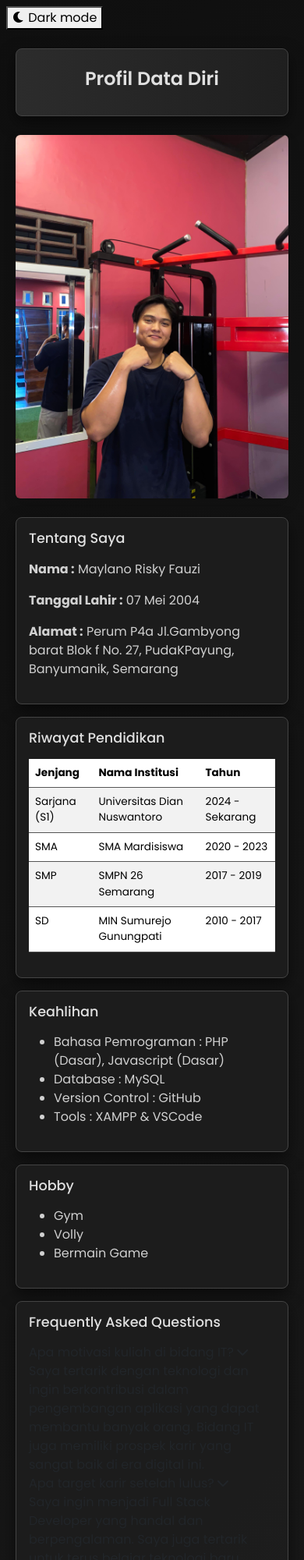
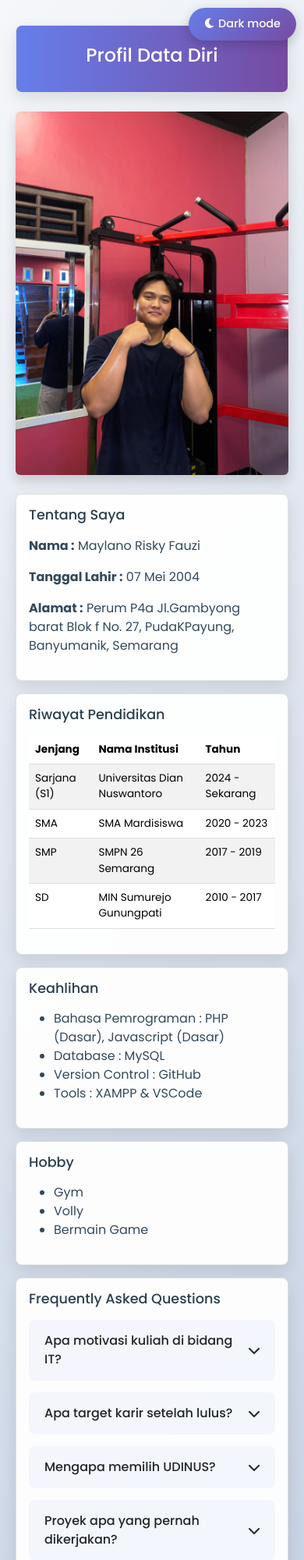
Before and after one commit to lanoriskyfauzi-maker/tugas-lano, a plain HTML site: page index.html in a window 390 px wide. Shown: the top 2000 px of the page at 78% size. Drawn offline with nearby package versions, Linux system fonts and the light colour scheme.

Commit message:
Implement light/dark mode styles and theme toggle
Updated styles for light and dark modes, added theme toggle button and FAQ styles.

```diff
--- a/style.css
+++ b/style.css
@@ -1,47 +1,54 @@
-/* style.css */
+/* LIGHT MODE (Default) */
         body {
-  background: linear-gradient(135deg, #0f0f0f, #1a1a1a);
-  color: #e0e0e0;
+            background: linear-gradient(135deg, #f5f7fa, #c3cfe2);
+            color: #2c3e50;
             font-family: 'Poppins', sans-serif;
             padding-bottom: 2rem;
+            transition: all 0.3s ease;
         }
 
         .card {
-  background: rgba(30, 30, 30, 0.85);
-  border: 1px solid #444;
-  box-shadow: 0 8px 20px rgba(0, 0, 0, 0.5);
+            background: rgba(255, 255, 255, 0.95);
+            border: 1px solid #e0e0e0;
+            box-shadow: 0 8px 20px rgba(0, 0, 0, 0.1);
             border-radius: 12px;
             margin-bottom: 1.5rem;
+            transition: all 0.3s ease;
         }
 
         .header-bg {
-  background: linear-gradient(90deg, #2c2c2c, #1f1f1f);
+            background: linear-gradient(90deg, #667eea, #764ba2);
+            color: white;
+            position: relative;
         }
 
         h1, h2, h3 {
-  color: #e0e0e0;
+            color: #2c3e50;
+            transition: color 0.3s ease;
         }
 
-h1 {
-  font-weight: 600;
+        .header-bg h1 {
+            color: white;
         }
 
         p, li, td, th {
-  color: #d0d0d0;
+            color: #34495e;
+            transition: color 0.3s ease;
         }
 
         a {
-  color: #64b5f6;
+            color: #3498db;
             text-decoration: none;
+            transition: color 0.3s ease;
         }
 
         a:hover {
-  color: #90caf9;
+            color: #2980b9;
             text-decoration: underline;
         }
 
         table {
-  background-color: rgba(40, 40, 40, 0.7);
+            background-color: rgba(255, 255, 255, 0.8);
             border-collapse: collapse;
             width: 100%;
         }
@@ -49,11 +56,11 @@ table {
         th, td {
             padding: 0.75rem;
             text-align: left;
-  border-bottom: 1px solid #555;
+            border-bottom: 1px solid #ddd;
         }
 
         th {
-  background-color: rgba(50, 50, 50, 0.8);
+            background-color: rgba(102, 126, 234, 0.1);
         }
 
         footer p {
@@ -61,15 +68,151 @@ footer p {
         }
 
         footer a {
+            color: #27ae60;
+        }
+
+        footer a:hover {
+            color: #229954;
+        }
+
+        /* DARK MODE */
+        body.dark-mode {
+            background: linear-gradient(135deg, #0f0f0f, #1a1a1a);
+            color: #e0e0e0;
+        }
+
+        body.dark-mode .card {
+            background: rgba(30, 30, 30, 0.85);
+            border: 1px solid #444;
+            box-shadow: 0 8px 20px rgba(0, 0, 0, 0.5);
+        }
+
+        body.dark-mode .header-bg {
+            background: linear-gradient(90deg, #2c2c2c, #1f1f1f);
+        }
+
+        body.dark-mode h1,
+        body.dark-mode h2,
+        body.dark-mode h3 {
+            color: #e0e0e0;
+        }
+
+        body.dark-mode p,
+        body.dark-mode li,
+        body.dark-mode td,
+        body.dark-mode th {
+            color: #d0d0d0;
+        }
+
+        body.dark-mode a {
+            color: #64b5f6;
+        }
+
+        body.dark-mode a:hover {
+            color: #90caf9;
+        }
+
+        body.dark-mode table {
+            background-color: rgba(40, 40, 40, 0.7);
+        }
+
+        body.dark-mode th {
+            background-color: rgba(50, 50, 50, 0.8);
+        }
+
+        body.dark-mode th,
+        body.dark-mode td {
+            border-bottom: 1px solid #555;
+        }
+
+        body.dark-mode footer a {
             color: #81c784;
         }
 
-footer a:hover {
+        body.dark-mode footer a:hover {
             color: #a5d6a7;
+        }
+
+        /* THEME TOGGLE BUTTON */
+        .theme-toggle {
+            position: fixed;
+            top: 20px;
+            right: 20px;
+            z-index: 1000;
+            background: linear-gradient(135deg, #667eea, #764ba2);
+            border: none;
+            border-radius: 50px;
+            padding: 12px 24px;
+            color: white;
+            font-weight: 500;
+            cursor: pointer;
+            box-shadow: 0 4px 15px rgba(0, 0, 0, 0.2);
+            transition: all 0.3s ease;
+        }
+
+        .theme-toggle:hover {
+            transform: translateY(-2px);
+            box-shadow: 0 6px 20px rgba(0, 0, 0, 0.3);
+        }
+
+        body.dark-mode .theme-toggle {
+            background: linear-gradient(135deg, #f39c12, #e67e22);
         }
 
 
 
+        /* ACCORDION/FAQ STYLES */
+        .faq-item {
+            margin-bottom: 15px;
+            border-radius: 8px;
+            overflow: hidden;
+            background: rgba(102, 126, 234, 0.05);
+            transition: all 0.3s ease;
+        }
+
+        body.dark-mode .faq-item {
+            background: rgba(100, 181, 246, 0.05);
+        }
+
+        .faq-question {
+            padding: 15px 20px;
+            cursor: pointer;
+            font-weight: 500;
+            display: flex;
+            justify-content: space-between;
+            align-items: center;
+            transition: all 0.3s ease;
+        }
+
+        .faq-question:hover {
+            background: rgba(102, 126, 234, 0.1);
+        }
+
+        body.dark-mode .faq-question:hover {
+            background: rgba(100, 181, 246, 0.1);
+        }
+
+        .faq-question i {
+            transition: transform 0.3s ease;
+        }
+
+        .faq-question.active i {
+            transform: rotate(180deg);
+        }
+
+        .faq-answer {
+            max-height: 0;
+            overflow: hidden;
+            transition: max-height 0.3s ease, padding 0.3s ease;
+            padding: 0 20px;
+        }
+
+        .faq-answer.show {
+            max-height: 500px;
+            padding: 15px 20px;
+        }
+
+        /* RESPONSIVE */
         @media (max-width: 767.98px) {
             body {
                 padding: 0.5rem;
@@ -88,19 +231,18 @@ footer a:hover {
                 margin-bottom: 1rem;
             }
 
-
-  img {
-    max-width: 100%;
-    height: auto;
+            .theme-toggle {
+                top: 10px;
+                right: 10px;
+                padding: 10px 20px;
+                font-size: 0.9rem;
             }
-
 
             table {
                 font-size: 0.9rem;
             }
 
-  th,
-  td {
+            th, td {
                 padding: 0.5rem;
             }
 
@@ -108,7 +250,6 @@ footer a:hover {
                 font-size: 0.9rem;
             }
         }
-
 
         @media (max-width: 575.98px) {
             h1 {
@@ -127,8 +268,7 @@ footer a:hover {
                 font-size: 0.85rem;
             }
 
-  th,
-  td {
+            th, td {
                 padding: 0.4rem;
             }
         }
```
Lines whose indentation alone changed are shown as unchanged.
